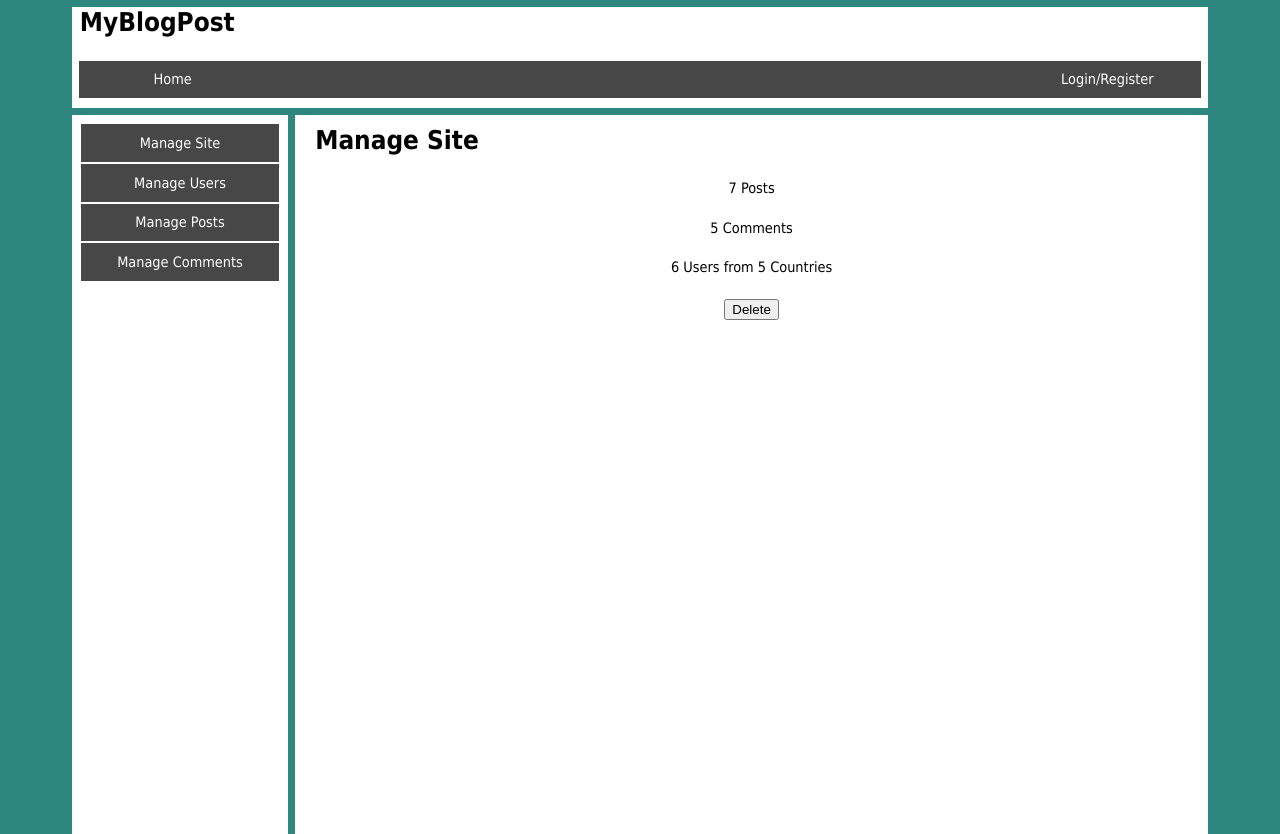
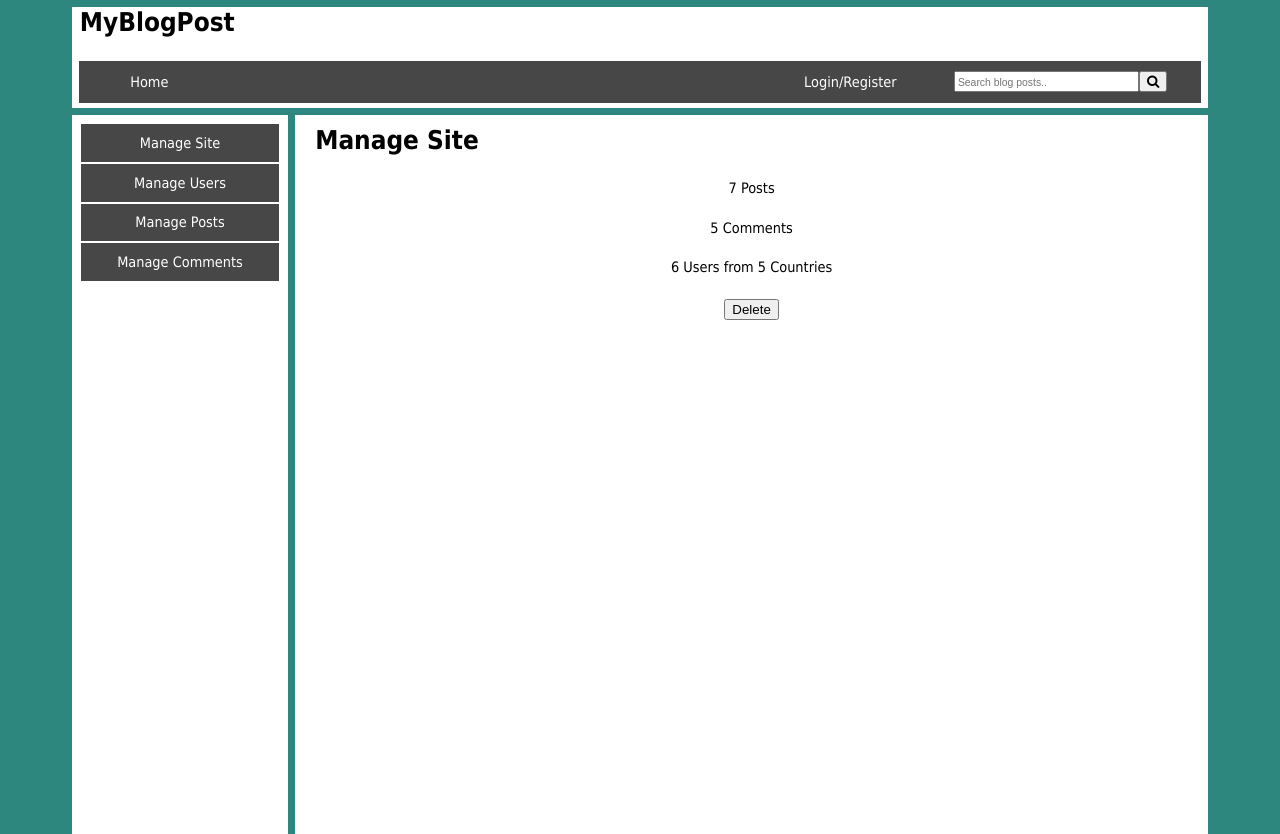
Before and after one commit to COSC360Project/Project, a PHP site: page /adminsite.php in a window 1280 px wide. Shown: the top 834 px of the page. Run offline with PHP 8.4, Linux system fonts and the light colour scheme; data comes from the database, SQL or seed files in the repository.

Commit message:
Added searchbar to header.

```diff
--- a/admincomments.php
+++ b/admincomments.php
@@ -7,6 +7,7 @@ session_start();
    <meta charset="utf-8">
    <title>MyBlogPost</title>
    <link rel="stylesheet" href="css/style.css" />
+   <link rel="stylesheet" href="https://cdnjs.cloudflare.com/ajax/libs/font-awesome/4.7.0/css/font-awesome.min.css">
 </head>
 <body>
 
--- a/adminposts.php
+++ b/adminposts.php
@@ -7,6 +7,7 @@ session_start();
    <meta charset="utf-8">
    <title>MyBlogPost</title>
    <link rel="stylesheet" href="css/style.css" />
+   <link rel="stylesheet" href="https://cdnjs.cloudflare.com/ajax/libs/font-awesome/4.7.0/css/font-awesome.min.css">
 </head>
 <body>
 
--- a/adminsite.php
+++ b/adminsite.php
@@ -7,6 +7,7 @@ session_start();
    <meta charset="utf-8">
    <title>MyBlogPost</title>
    <link rel="stylesheet" href="css/style.css" />
+   <link rel="stylesheet" href="https://cdnjs.cloudflare.com/ajax/libs/font-awesome/4.7.0/css/font-awesome.min.css">
 </head>
 <body>
 
--- a/adminusers.php
+++ b/adminusers.php
@@ -7,6 +7,7 @@ session_start();
    <meta charset="utf-8">
    <title>MyBlogPost</title>
    <link rel="stylesheet" href="css/style.css" />
+   <link rel="stylesheet" href="https://cdnjs.cloudflare.com/ajax/libs/font-awesome/4.7.0/css/font-awesome.min.css">
 </head>
 <body>
 
--- a/changepassword.php
+++ b/changepassword.php
@@ -7,6 +7,7 @@ session_start();
    <meta charset="utf-8">
    <title>MyBlogPost</title>
    <link rel="stylesheet" href="css/style.css" />
+   <link rel="stylesheet" href="https://cdnjs.cloudflare.com/ajax/libs/font-awesome/4.7.0/css/font-awesome.min.css">
 </head>
 <body>
 
--- a/css/style.css
+++ b/css/style.css
@@ -104,6 +104,10 @@ tbody td, tfoot td{
 	padding: 0.75em;
 }
 
+header tbody td, tfoot td{
+	padding: 0.25em;
+}
+
 #userinfo{
 	width:40%;
 }
@@ -190,7 +194,6 @@ article#center form{
     cursor: pointer;
 }
 #searchbar {
-    float: left;
     display: block;
     margin: 0.5em 0.5em;
 }
--- a/header.php
+++ b/header.php
@@ -12,6 +12,11 @@
 			echo "<td><a href=\"adminsite.php\">Administrator</a></td>";
 			echo "<td><a href=\"userinfo.php\">My Account</a></td>";
 			echo "<td><a href=\"logout.php\">Logout</a></td>";
+			echo "<td colspan=\"2\">";
+			echo "<form id=\"searchbar\" method=\"post\" action=\"displayposts.php\">";
+            echo "<input type=\"text\" id=\"search-keyword\" placeholder=\"Search blog posts..\" required=\"required\"/>";
+            echo "<button type=\"submit\" id=\"search\"><i class=\"fa fa-search\"></i></button></form>";
+			echo "</td>";
 			echo "</tr></tbody></table>";
 		}else if($status == 0){
 			//User header
@@ -24,6 +29,11 @@
 			echo "<td><a href=\"#\"></a></td>";
 			echo "<td><a href=\"userinfo.php\">My Account</a></td>";
 			echo "<td><a href=\"logout.php\">Logout</a></td>";
+			echo "<td colspan=\"2\">";
+			echo "<form id=\"searchbar\" method=\"post\" action=\"displayposts.php\">";
+            echo "<input type=\"text\" id=\"search-keyword\" placeholder=\"Search blog posts..\" required=\"required\"/>";
+            echo "<button type=\"submit\" id=\"search\"><i class=\"fa fa-search\"></i></button></form>";
+			echo "</td>";
 			echo "</tr></tbody></table>";
 		}else if($status == -1){
 			//banned user, unregistered user header
@@ -36,6 +46,11 @@
 			echo "<td><a href=\"#\"></a></td>";
 			echo "<td><a href=\"#\"></a></td>";
 			echo "<td><a href=\"signup.php\">Login/Register</a></td>";
+			echo "<td colspan=\"2\">";
+			echo "<form id=\"searchbar\" method=\"post\" action=\"displayposts.php\">";
+            echo "<input type=\"text\" id=\"search-keyword\" placeholder=\"Search blog posts..\" required=\"required\"/>";
+            echo "<button type=\"submit\" id=\"search\"><i class=\"fa fa-search\"></i></button></form>";
+			echo "</td>";
 			echo "</tr></tbody></table>";
 		}
 	}else{
@@ -48,6 +63,11 @@
 		echo "<td><a href=\"#\"></a></td>";
 		echo "<td><a href=\"#\"></a></td>";
 		echo "<td><a href=\"signup.php\">Login/Register</a></td>";
+		echo "<td colspan=\"2\">";
+		echo "<form id=\"searchbar\" method=\"post\" action=\"displayposts.php\">";
+        echo "<input type=\"text\" id=\"search-keyword\" placeholder=\"Search blog posts..\" required=\"required\"/>";
+        echo "<button type=\"submit\" id=\"search\"><i class=\"fa fa-search\"></i></button></form>";
+		echo "</td>";
 		echo "</tr></tbody></table>";
 	}
 ?>
--- a/userinfo.php
+++ b/userinfo.php
@@ -7,6 +7,7 @@ session_start();
    <meta charset="utf-8">
    <title>MyBlogPost</title>
    <link rel="stylesheet" href="css/style.css" />
+   <link rel="stylesheet" href="https://cdnjs.cloudflare.com/ajax/libs/font-awesome/4.7.0/css/font-awesome.min.css">
 </head>
 <body>
 
--- a/userinfodelete.php
+++ b/userinfodelete.php
@@ -7,6 +7,7 @@ session_start();
    <meta charset="utf-8">
    <title>MyBlogPost</title>
    <link rel="stylesheet" href="css/style.css" />
+   <link rel="stylesheet" href="https://cdnjs.cloudflare.com/ajax/libs/font-awesome/4.7.0/css/font-awesome.min.css">
 </head>
 <body>
 
--- a/userinfoedit.php
+++ b/userinfoedit.php
@@ -7,6 +7,7 @@ session_start();
    <meta charset="utf-8">
    <title>MyBlogPost</title>
    <link rel="stylesheet" href="css/style.css" />
+   <link rel="stylesheet" href="https://cdnjs.cloudflare.com/ajax/libs/font-awesome/4.7.0/css/font-awesome.min.css">
 </head>
 <body>
 
--- a/userinfomanageposts.php
+++ b/userinfomanageposts.php
@@ -7,6 +7,7 @@ session_start();
    <meta charset="utf-8">
    <title>MyBlogPost</title>
    <link rel="stylesheet" href="css/style.css" />
+   <link rel="stylesheet" href="https://cdnjs.cloudflare.com/ajax/libs/font-awesome/4.7.0/css/font-awesome.min.css">
 </head>
 <body>
 
```
